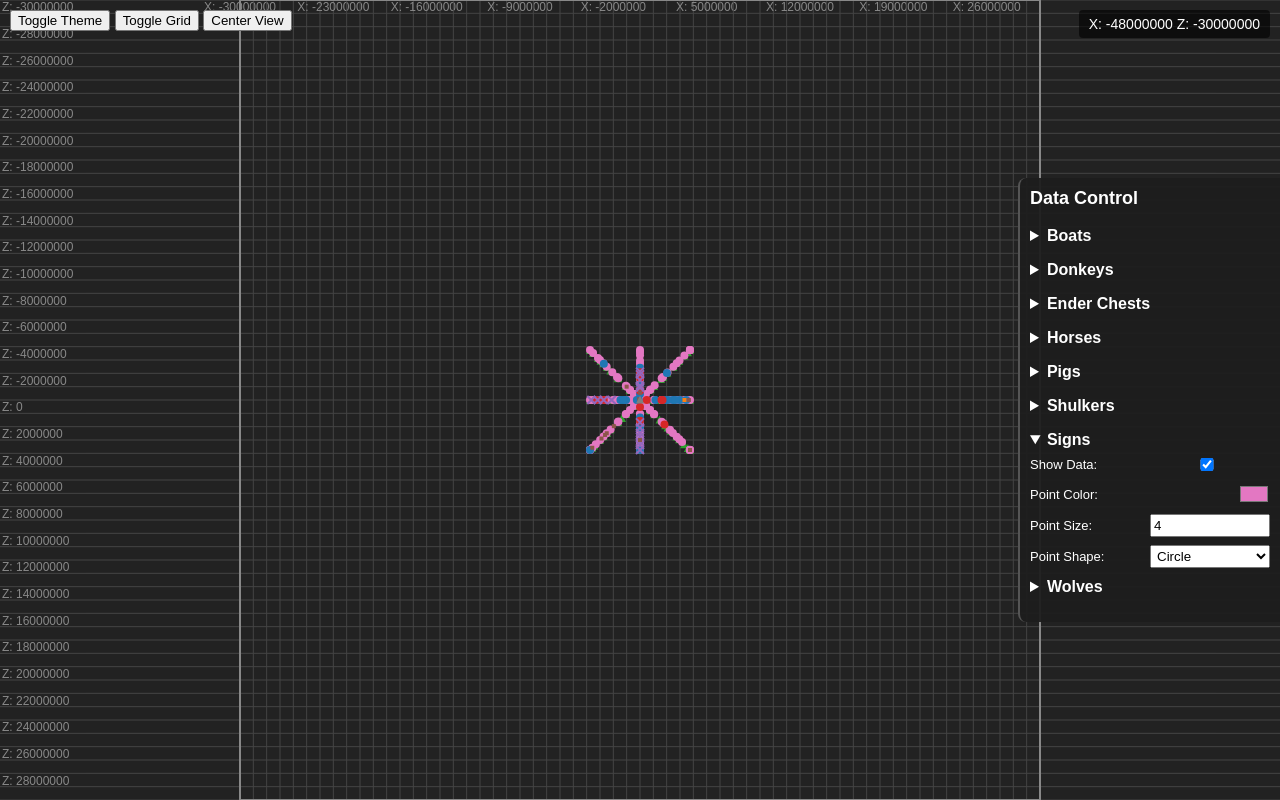
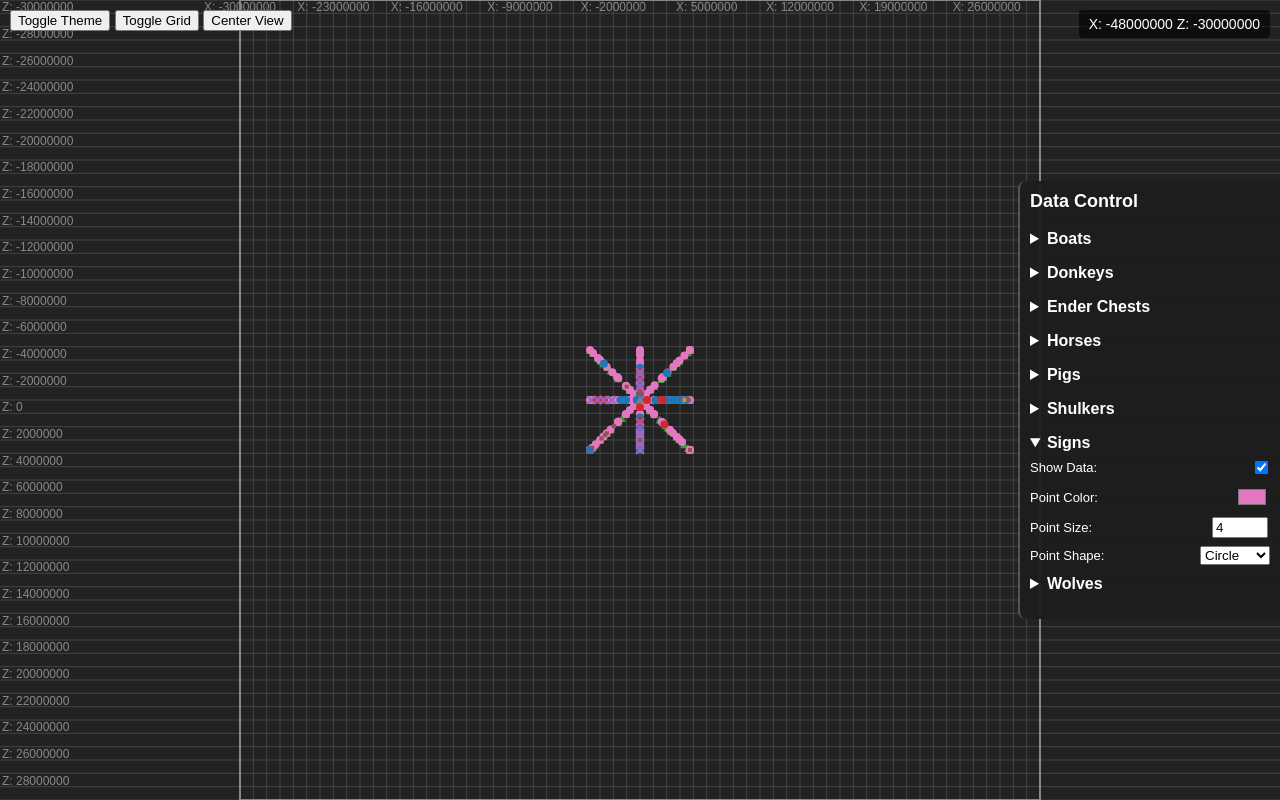
Before and after one commit to PepGames/2b2t_Highway_Data, a plain HTML site: page index.html in a window 1280 px wide. Drawn offline with nearby package versions, Linux system fonts and the light colour scheme.

Commit message:
Update style.css

```diff
--- a/style.css
+++ b/style.css
@@ -163,7 +163,11 @@ body[data-theme="light"] #sidebar::-webkit-scrollbar-thumb:hover {
 .control-group input[type="color"],
 .control-group input[type="number"],
 .control-group input[type="text"],
-.control-group input[type="checkbox"],
+.control-group input[type="checkbox"] {
+  flex: 0 0 auto;
+  margin-left: auto; /* pushes the checkbox to the right */
+  margin-right: 2px; /* fine-tune spacing for alignment with color picker */
+},
 .control-group select {
   flex: 1 1 auto;
   padding: 2px;
```
